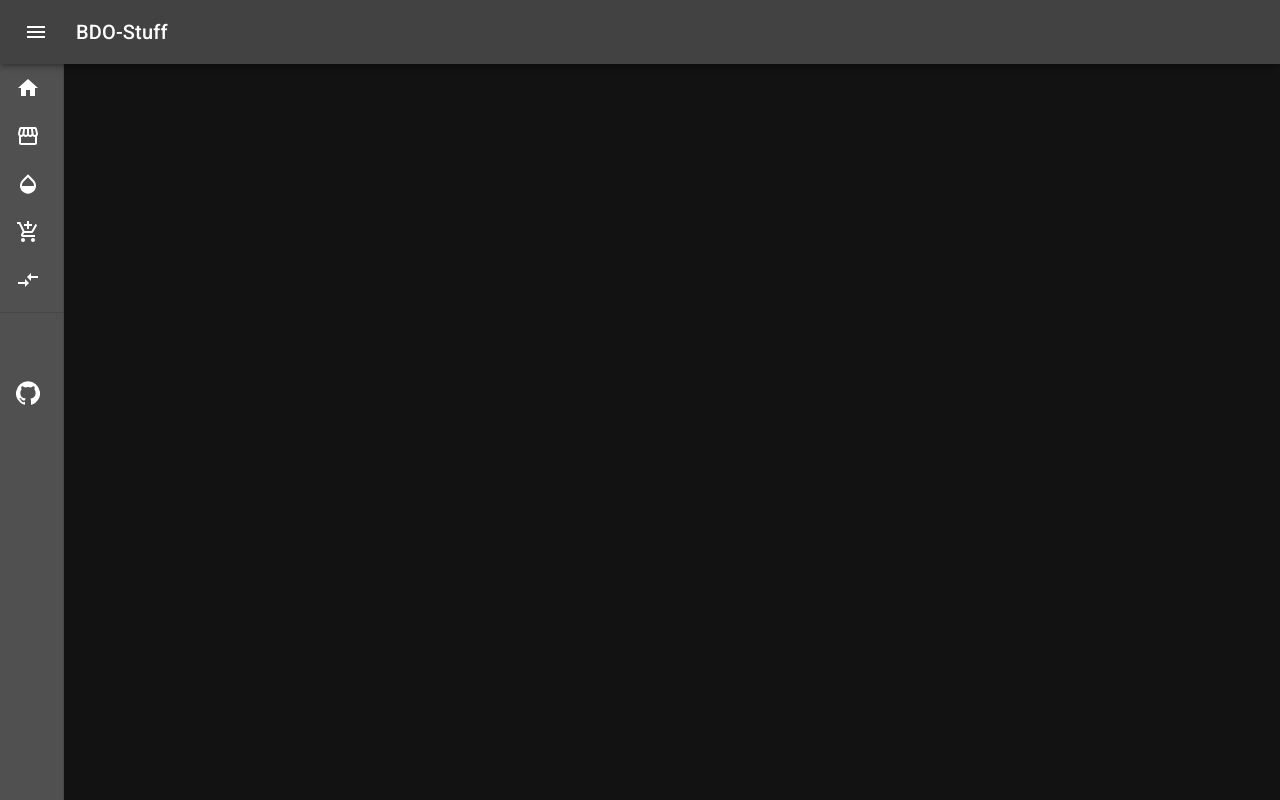
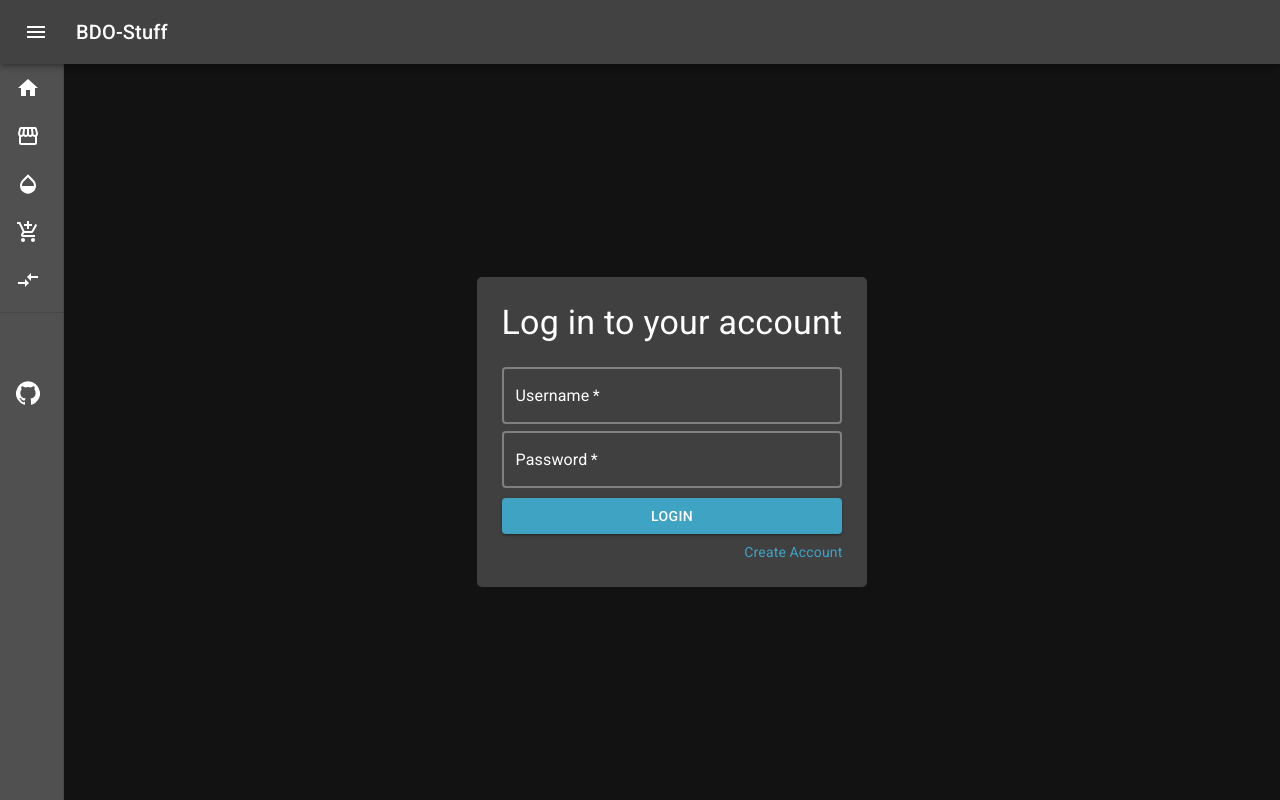
Before and after one commit to eljoey/bdo-stuff, a React (Create React App) app: page /login in a window 1280 px wide. Built offline with nearby package versions, Linux system fonts and the light colour scheme.

Commit message:
login form + partial functionality

```diff
--- /dev/null
+++ b/src/components/Login.js
@@ -0,0 +1,126 @@
+import React, { useState } from 'react';
+import { Button, Grid, makeStyles, TextField, Typography, withStyles } from '@material-ui/core';
+import { Link } from 'react-router-dom';
+import accountService from './services/account';
+
+const CustomTextField = withStyles({
+    root: {
+        '& .MuiOutlinedInput-root': {
+            '& fieldset': {
+                borderColor: 'grey',
+                borderWidth: 2,
+            },
+            '&:hover fieldset': {
+                borderColor: '#3FA3C4',
+            },
+        },
+        '& .MuiOutlinedInput-input': {
+            color: 'white'
+        },
+        '& .MuiFormLabel-root': {
+            color: 'white',
+        },
+    },
+})(TextField);
+
+const useStyles = makeStyles((theme) => ({
+    root: {
+        backgroundColor: '#404040',
+        height: 'max-content',
+        minWidth: '30%',
+        margin: 'auto',
+        padding: '25px',
+        borderRadius: '5px',
+    },
+    form: {
+        marginTop: theme.spacing(1),
+        display: 'flex',
+        flexDirection: 'column',
+    },
+    title: {
+        textAlign: 'center',
+    },
+    button: {
+        float: 'right',
+        marginTop: '10px',
+        color: 'white'
+    },
+    createAccount: {
+        marginTop: theme.spacing(1),
+        textDecoration: 'none',
+        color: '#3FA3C4',
+        '&:hover': {
+            textDecoration: 'underline'
+        }
+    },
+
+}));
+
+const Login = () => {
+    const classes = useStyles();
+    const [username, setUsername] = useState('');
+    const [password, setPassword] = useState('');
+
+    const handleSubmit = async (e) => {
+        e.preventDefault();
+        const response = await accountService.login({ username, password });
+
+        console.log(response);
+    };
+
+    const handleUsernameChange = (e) => {
+        const value = e.target.value;
+        setUsername(value);
+    };
+
+    const handlePasswordChange = (e) => {
+        const value = e.target.value;
+        setPassword(value);
+    };
+
+    return (
+        <div className={classes.root}>
+            <Typography variant='h4' className={classes.title}>Log in to your account</Typography>
+
+            <form onSubmit={handleSubmit} className={classes.form}>
+                <CustomTextField
+                    required
+                    id='username'
+                    margin='normal'
+                    label='Username'
+                    variant='outlined'
+                    value={username}
+                    onChange={handleUsernameChange}
+                />
+                <CustomTextField
+                    required
+                    id='password'
+                    label='Password'
+                    variant='outlined'
+                    type='password'
+                    value={password}
+                    onChange={handlePasswordChange}
+                />
+                <Button
+                    type='submit'
+                    variant='contained'
+                    color='primary'
+                    className={classes.button}
+                >
+                    Login
+                </Button>
+                <Grid container>
+                    <Grid item xs>
+                    </Grid>
+                    <Grid item className={classes.createAccount}>
+                        <Link to="/create-account" variant="body2" className={classes.createAccount}>
+                            Create Account
+                        </Link>
+                    </Grid>
+                </Grid>
+            </form>
+        </div>
+    );
+};
+
+export default Login;
--- a/src/components/SiteMenu.js
+++ b/src/components/SiteMenu.js
@@ -5,12 +5,16 @@ import Marketplace from './marketplace/Marketplace';
 import CaphrasCalc from './caphras-calc/CaphrasCalc';
 import UpgradeCalc from './upgrade-calc/UpgradeCalc';
 import KutumOrNouver from './kutumOrNouver/KutumOrNouver';
+import Login from './Login';
 
 function SiteMenu() {
   return (
     <Switch>
       <Route exact path='/'>
         <Home />
+      </Route>
+      <Route path='/login'>
+        <Login />
       </Route>
       <Route path='/marketplace'>
         <Marketplace />
--- a/src/components/kutumOrNouver/KutumOrNouverForm.js
+++ b/src/components/kutumOrNouver/KutumOrNouverForm.js
@@ -122,7 +122,6 @@ const CaphrasForm = () => {
                 onChange={handleRangeChange}
                 min={200}
                 max={300}
-                classname={classes.slider}
               />
             </Grid>
             <Grid item>
--- /dev/null
+++ b/src/components/services/account.js
@@ -0,0 +1,39 @@
+import axios from 'axios';
+
+const baseUrl = 'http://localhost:3000/bdo-stuff';
+
+let token = localStorage.getItem('token') || '';
+let tokenExipration = localStorage.getItem('tokenExpiration') || '';
+
+const setToken = (newToken, newTokenExpiration) => {
+    token = newToken;
+    tokenExipration = newTokenExpiration;
+
+    localStorage.setItem('token', newToken);
+    localStorage.setItem('tokenExpiration', newTokenExpiration);
+};
+
+const login = async (formData) => {
+    try {
+        const response = await axios.post(`${baseUrl}/login`, formData);
+        const data = response.data;
+        const userInfo = {
+            username: data.username,
+            email: data.email,
+            alerts: data.alerts,
+            id: data.id
+        };
+
+        setToken(data.token, data.tokenExpires);
+
+        return userInfo;
+
+    } catch (error) {
+        const errorMessage = error.response.data.error;
+        return errorMessage;
+    }
+};
+
+export default {
+    login,
+};
```
